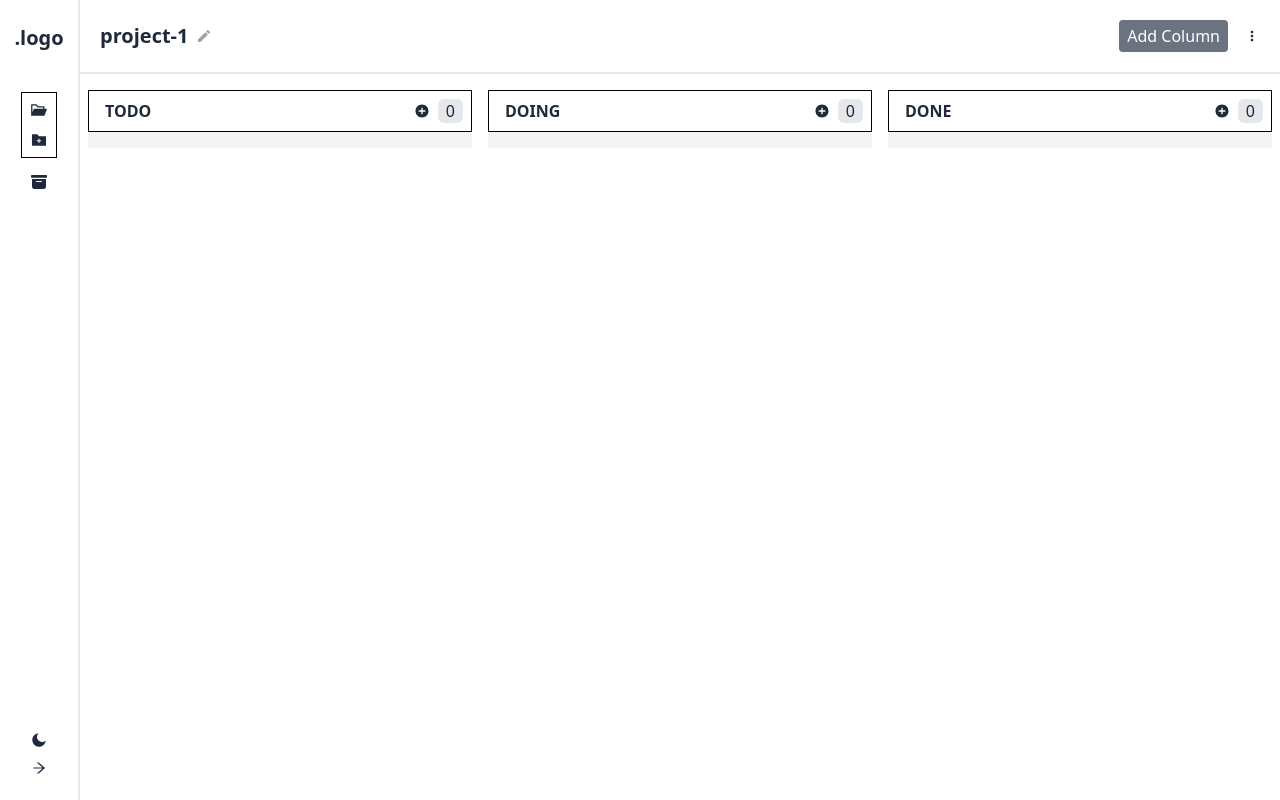
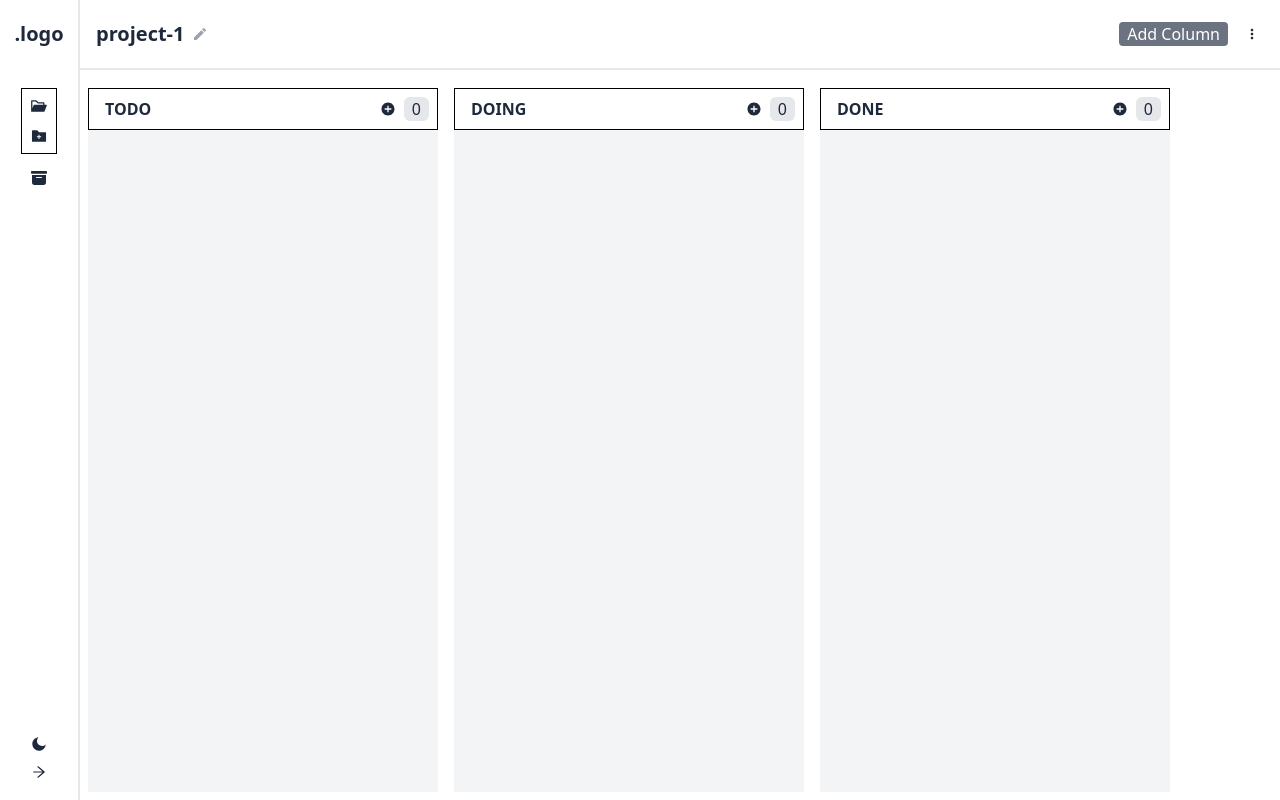
Before and after one commit to apekul/task_management, a React (Create React App) app: page / in a window 1280 px wide. Both pictures are taken after a click on the element 39 px from the left and 140 px from the top of the page. Built offline with nearby package versions, Linux system fonts and the light colour scheme.

Commit message:
fix styling

```diff
--- a/src/App.js
+++ b/src/App.js
@@ -35,11 +35,7 @@ function App() {
       <div className="flex flex-col lg:flex-row items-center justify-start bg-white text-slate-800">
         <Context.Provider value={[data, setData]}>
           <Navbar hideNav={hideNav} setHideNav={setHideNav} />
-          <div
-            className={`w-full h-screen transition-all ${
-              hideNav ? "lg:ml-20" : "lg:ml-52"
-            }`}
-          >
+          <div className={`w-full h-screen transition-all`}>
             <Routes>
               <Route path="/" element={<Dashboard />} />
               <Route
--- a/src/Components/Display/Display.js
+++ b/src/Components/Display/Display.js
@@ -10,7 +10,7 @@ import {
   AiFillDelete,
 } from "react-icons/ai";
 
-const Display = () => {
+const Display = ({ hideNav }) => {
   const [data, setData] = useContext(Context);
 
   const { projectID } = useParams();
@@ -21,38 +21,6 @@ const Display = () => {
   const [options, setOptions] = useState(false);
 
   const navigate = useNavigate();
-
-  // Add new task to TODO list
-  // const addTask = () => {
-  //   // let columnName = "column-1";
-  //   let flated = Object.values(project.tasks).map((v) => v);
-  //   let newID;
-  //   if (flated.length <= 0) {
-  //     newID = "task-1";
-  //   } else {
-  //     newID = `task-${Math.max(...flated.map((v) => +v.id.split("-")[1])) + 1}`;
-  //   }
-
-  //   let newTask = {
-  //     id: newID,
-  //     title: "New Task",
-  //     content: "New task description",
-  //   };
-
-  //   // Add Task
-  //   setProject((prev) => ({
-  //     ...prev,
-  //     tasks: { ...prev.tasks, [newID]: newTask },
-  //     columns: {
-  //       ...prev.columns,
-  //       "column-1": {
-  //         ...prev.columns["column-1"],
-  //         taskIDs: [...prev.columns["column-1"].taskIDs, newID],
-  //       },
-  //     },
-  //   }));
-  //   return;
-  // };
 
   const addColumn = () => {
     let newID = `column-${
@@ -103,7 +71,11 @@ const Display = () => {
 
   return (
     <>
-      <div className="border-b-2 p-5 flex items-center justify-between mb-2 w-full">
+      <div
+        className={`border-b-2 p-5 flex items-center justify-between w-full fixed bg-white ${
+          hideNav ? "lg:pl-24" : "lg:pl-56"
+        } `}
+      >
         <div className="flex items-center gap-2">
           {editTitle ? (
             <>
@@ -138,7 +110,7 @@ const Display = () => {
         </div>
         <div className="flex items-center gap-4 select-none">
           <button
-            className="bg-gray-500 px-2 py-1 rounded text-white hover:bg-gray-700"
+            className="bg-gray-500 px-2 rounded text-white hover:bg-gray-700"
             onClick={() => addColumn()}
           >
             Add Column
@@ -179,7 +151,9 @@ const Display = () => {
           </div>
         </div>
       </div>
-      <TaskList project={project} setProject={setProject} />
+      <div className={`${hideNav ? "lg:pl-20" : "lg:pl-52"}`}>
+        <TaskList project={project} setProject={setProject} />
+      </div>
     </>
   );
 };
--- a/src/Components/Display/Projects/Frame.jsx
+++ b/src/Components/Display/Projects/Frame.jsx
@@ -43,7 +43,7 @@ export const Frame = ({ ...props }) => {
     <Draggable draggableId={props.column.id} index={props.index}>
       {(provided) => (
         <div
-          className="m-2 w-96 flex flex-col rounded bg-white"
+          className="m-2 min-w-[350px] flex flex-col rounded bg-white"
           {...provided.draggableProps}
           ref={provided.innerRef}
         >
--- a/src/Components/Display/Projects/TaskList.js
+++ b/src/Components/Display/Projects/TaskList.js
@@ -92,7 +92,7 @@ const TaskList = ({ project, setProject }) => {
         >
           {(provided) => (
             <div
-              className=" flex flex-wrap overflow-hidden select-none"
+              className="flex flex-col sm:flex-row select-none h-screen overflow-x-auto pt-20"
               {...provided.droppableProps}
               ref={provided.innerRef}
             >
--- a/src/Components/Navbar/Navbar.js
+++ b/src/Components/Navbar/Navbar.js
@@ -55,7 +55,7 @@ const Navbar = ({ hideNav, setHideNav }) => {
   return (
     <>
       <div
-        className={`transition-all hidden lg:flex h-screen flex-col items-center justify-between py-6 border-r-2 fixed ${
+        className={`transition-all hidden lg:flex h-screen flex-col items-center justify-between py-5 border-r-2 fixed z-10 bg-white ${
           hideNav ? "w-20" : "w-52"
         }`}
       >
```
